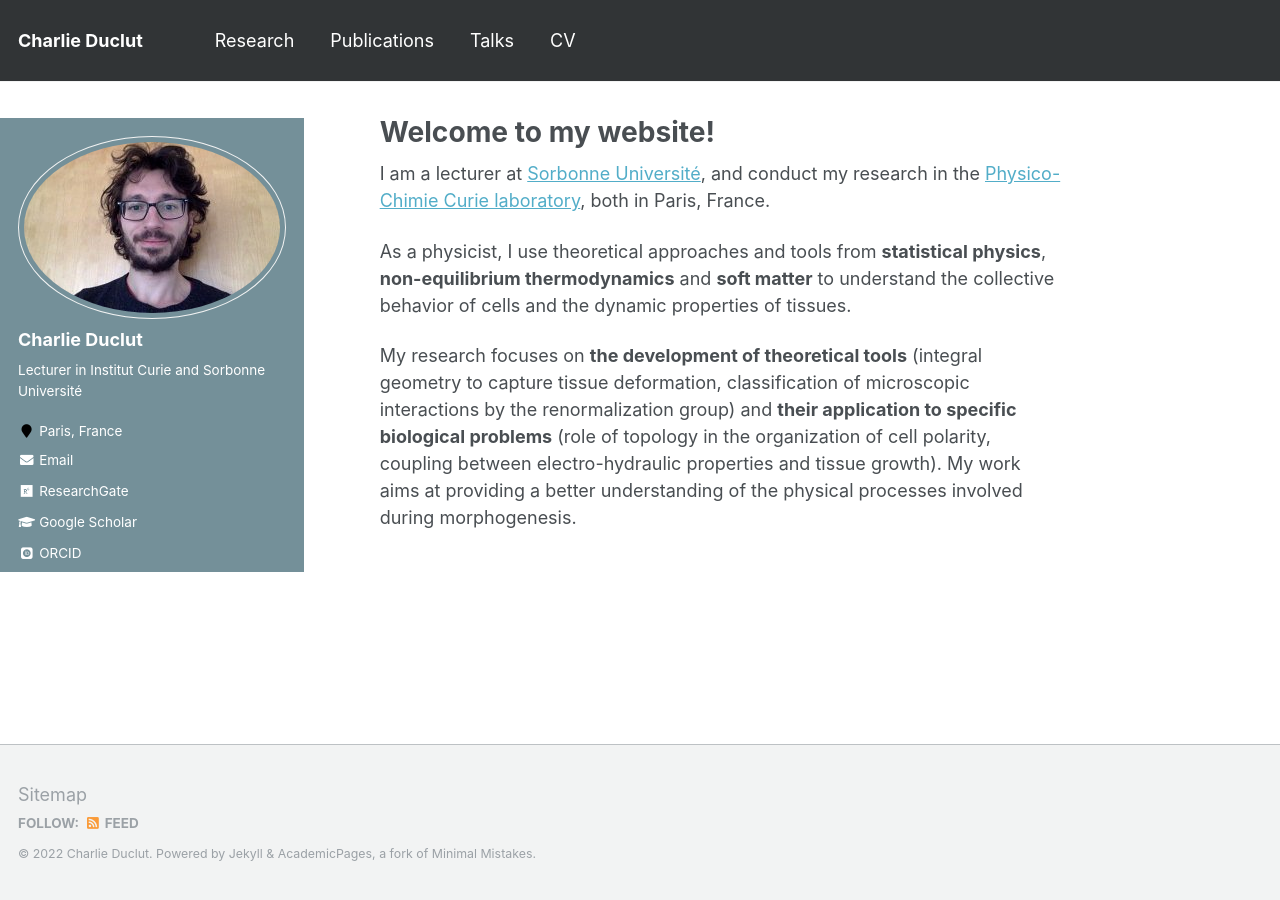
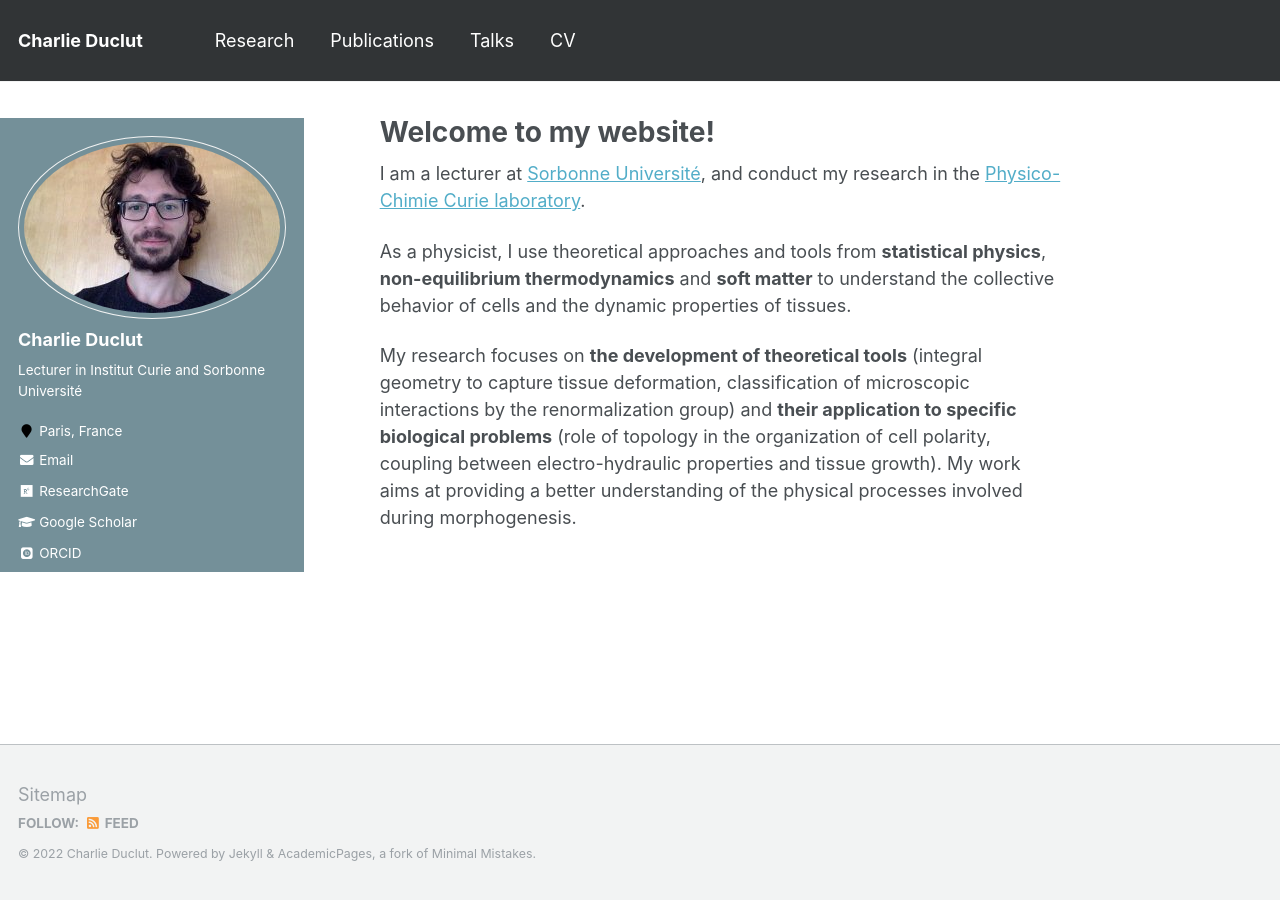
Before and after one commit to charlieduclut/charlieduclut.github.io, a Jekyll site: the page built from _pages/about.md, in a window 1280 px wide. Built offline with Jekyll 4.4.1, drawn with Linux system fonts in a browser that asks for light colours; some web fonts are replaced.

Commit message:
still typos git add _pages/about.md !

```diff
--- a/_pages/about.md
+++ b/_pages/about.md
@@ -8,7 +8,7 @@ redirect_from:
   - /about.html
 ---
 
-I am a lecturer at [Sorbonne Université](https://www.sorbonne-universite.fr/en), and conduct my research in the [Physico-Chimie Curie laboratory](https://institut-curie.org/unit/umr168), both in Paris, France.
+I am a lecturer at [Sorbonne Université](https://www.sorbonne-universite.fr/en), and conduct my research in the [Physico-Chimie Curie laboratory](https://institut-curie.org/unit/umr168).
 
 As a physicist, I use theoretical approaches and tools from **statistical physics**, **non-equilibrium thermodynamics** and **soft matter** to understand the collective behavior of cells and the dynamic properties of tissues.
 
```
